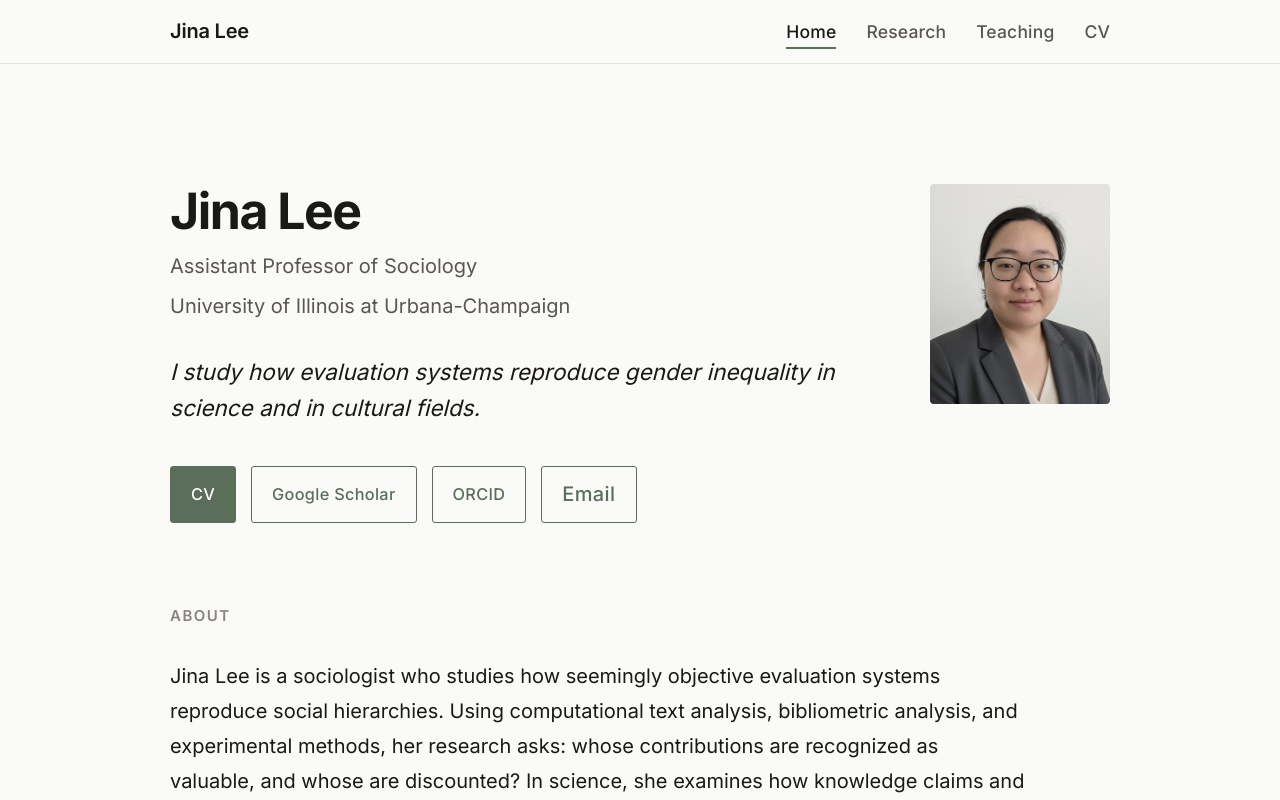
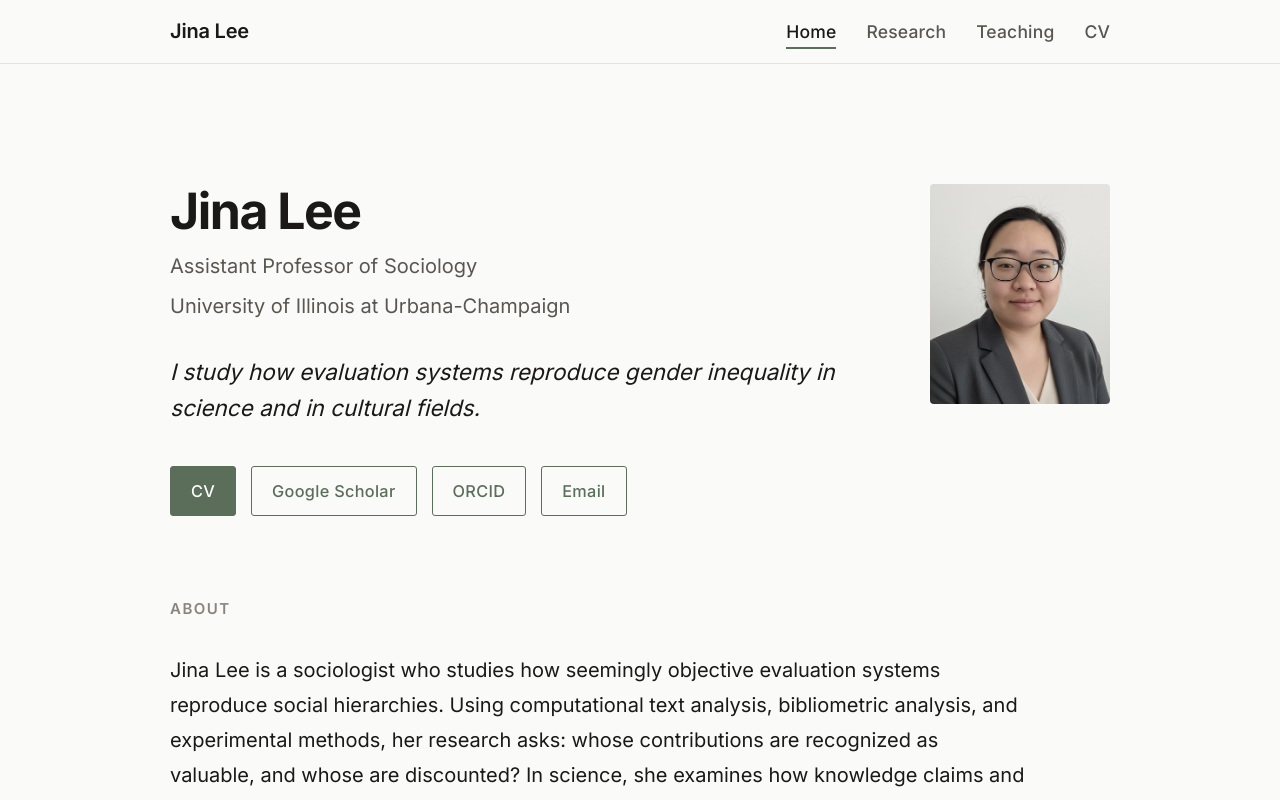
Before and after one commit to JinaLee-soc/jinalee-soc, a Next.js app: page / in a window 1280 px wide. Shown: the top 800 px of the page. Built offline with nearby package versions, Linux system fonts and the light colour scheme.

Commit message:
Fix Email button font size to match CV/Scholar/ORCID links
Co-Authored-By: Claude Sonnet 4.6 <noreply@anthropic.com>

```diff
--- a/src/styles/globals.css
+++ b/src/styles/globals.css
@@ -299,7 +299,6 @@ button.footer__link {
   border-style: solid;
   cursor: pointer;
   font-family: inherit;
-  font-size: inherit;
   line-height: inherit;
 }
 
```
